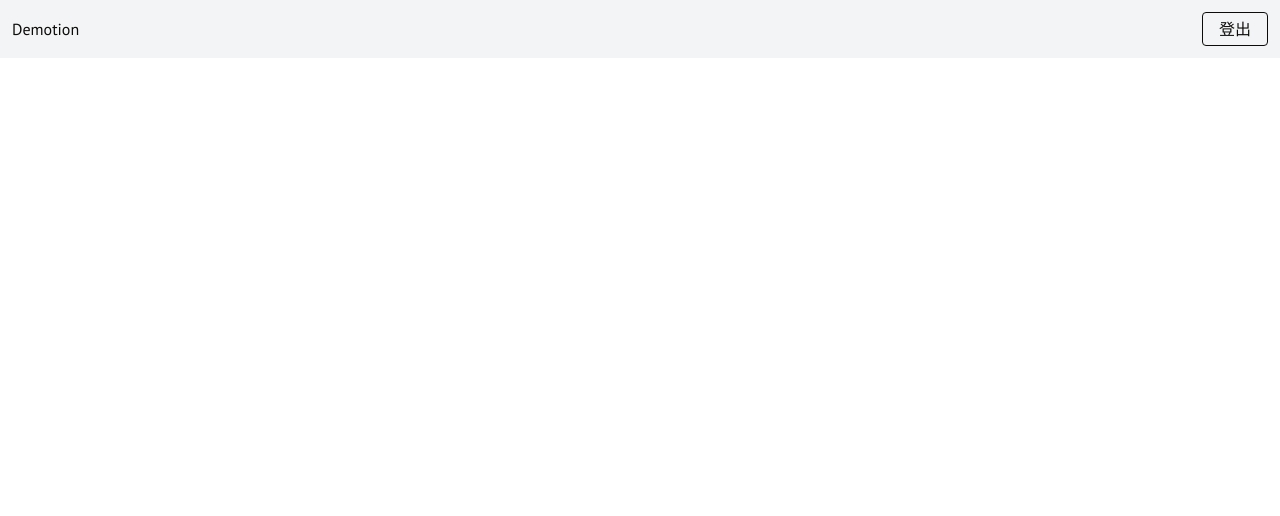
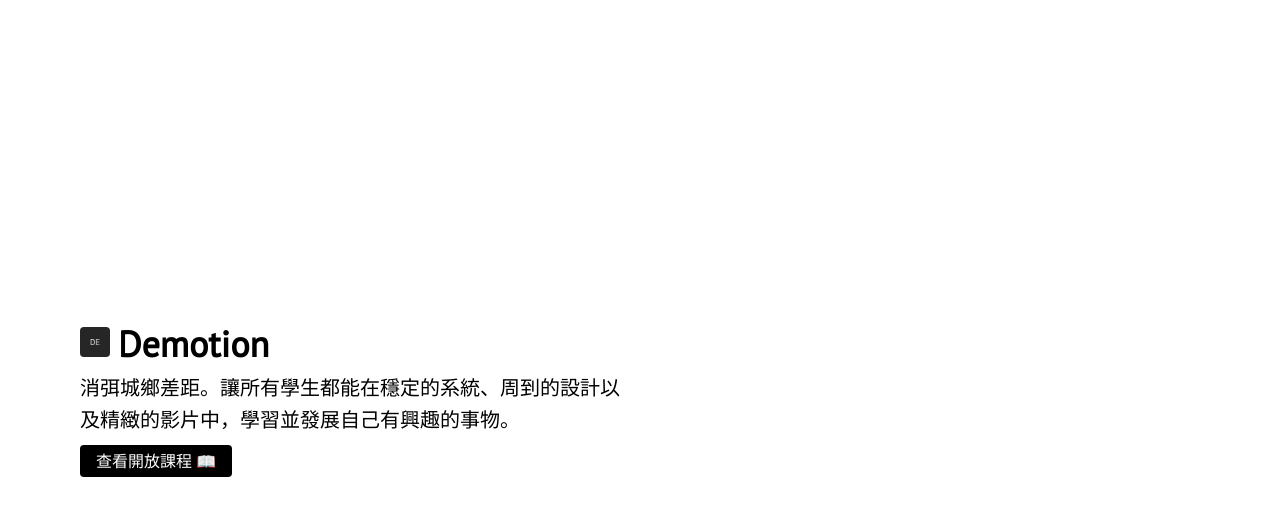
Before and after one commit to team-pan-dian/frontend, a Next.js app: page / in a window 1280 px wide. Shown: the top 516 px of the page. Built offline with nearby package versions, Linux system fonts and the light colour scheme.

Commit message:
feat(pages/index): a basic homepage

```diff
--- a/pages/index.tsx
+++ b/pages/index.tsx
@@ -1,10 +1,39 @@
 import React from "react";
+import Image from "next/image";
+import Link from "next/link";
 import BasePage from "../components/Page/BasePage";
+import BaseButton from "../components/Buttons/BaseButton";
 
 export default function Home() {
   return (
-    <BasePage id="home" title="首頁" full>
-      {/* content */}
+    <BasePage id="home" title="首頁" navbar={false}>
+      <section className="header w-screen h-screen p-20">
+        <div className="grid grid-cols-2 gap-6 w-full h-full items-center">
+          <div>
+            <h1 className="text-4xl mb-2 font-bold items-center">
+              <div className="flex space-x-2">
+                <div>
+                  <Image
+                    src="/icon.svg"
+                    alt="Demotion Icon"
+                    width="30rem"
+                    height="30rem"
+                    className="rounded"
+                  />
+                </div>
+                <div>Demotion</div>
+              </div>
+            </h1>
+            <h2 className="text-xl leading-relaxed mb-2">
+              消弭城鄉差距。讓所有學生都能在穩定的系統、周到的設計以及精緻的影片中，學習並發展自己有興趣的事物。
+            </h2>
+            <Link href="/course">
+              <BaseButton solid>查看開放課程 📖</BaseButton>
+            </Link>
+          </div>
+          <div>{/* YouTube video here */}</div>
+        </div>
+      </section>
     </BasePage>
   );
 }
```
